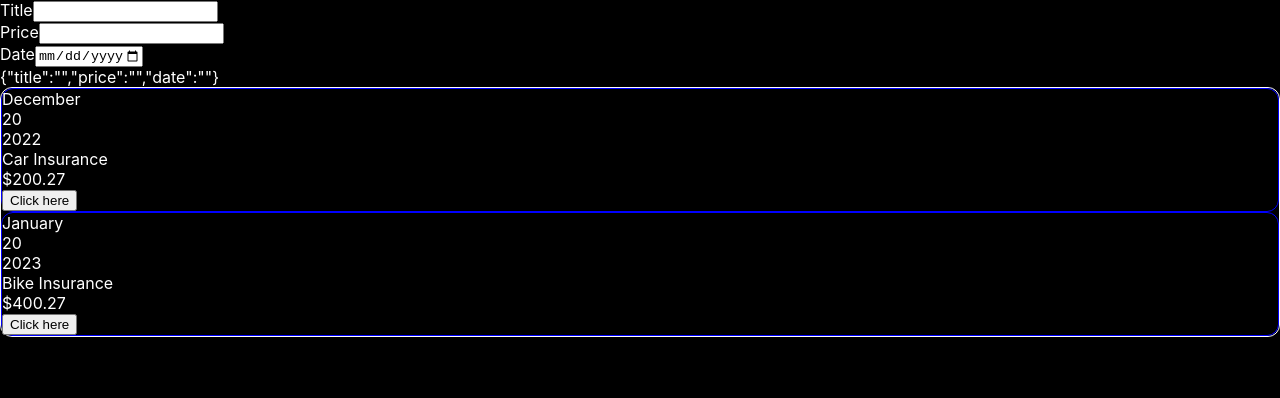
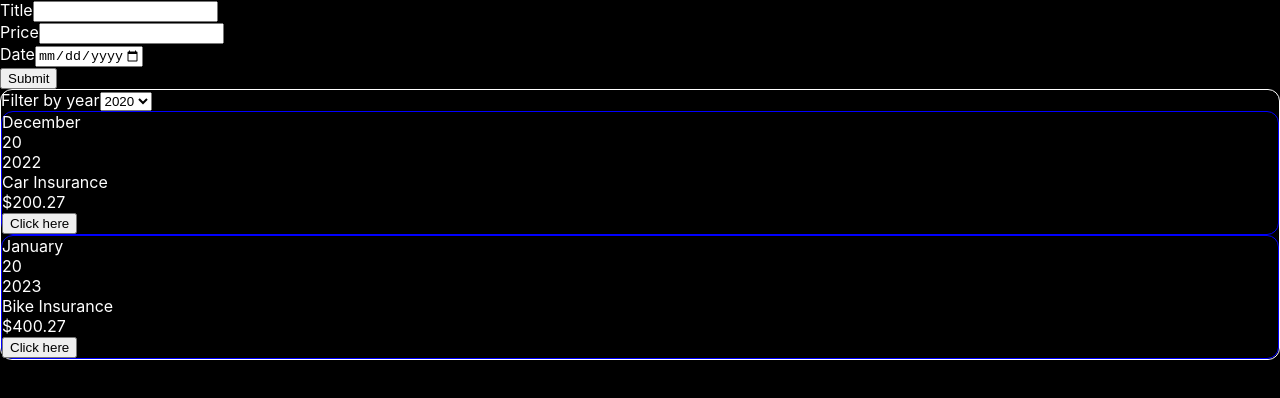
Before and after one commit to abhijeetbapuni/react-practice, a React (Create React App) app: page / in a window 1280 px wide. Shown: the top 398 px of the page. Built offline with nearby package versions, Linux system fonts and the light colour scheme.

Commit message:
state and events

```diff
--- a/src/App.js
+++ b/src/App.js
@@ -15,9 +15,14 @@ function App() {
       price: 400.27,
     },
   ];
+  const newExpenseDataHandler = (newExpenseData) => {
+    console.log("from app.js");
+    console.log(newExpenseData);
+  };
+
   return (
     <div className="app-bg">
-      <NewExpense />
+      <NewExpense onNewExpenseData={newExpenseDataHandler} />
       <Expenses expenses={expenses} />
     </div>
   );
--- a/src/components/Expenses/Expenses.js
+++ b/src/components/Expenses/Expenses.js
@@ -1,9 +1,20 @@
+import { useState } from "react";
 import Card from "../UI/Card";
 import ExpenseItem from "./ExpenseItem";
+import ExpensesFilter from "./ExpensesFilter";
 
 const Expenses = ({ expenses }) => {
+  const [filteredYear, setFilteredYear] = useState(2020);
+  const filterChangeHandler = (selectedYear) => {
+    setFilteredYear(selectedYear);
+    console.log(selectedYear);
+  };
   return (
     <Card className="expenses">
+      <ExpensesFilter
+        selectedYear={filteredYear}
+        onChangeFilter={filterChangeHandler}
+      />
       <ExpenseItem
         date={expenses[0].date}
         title={expenses[0].title}
--- /dev/null
+++ b/src/components/Expenses/ExpensesFilter.js
@@ -0,0 +1,20 @@
+import React from "react";
+
+const ExpensesFilter = ({ selectedYear, onChangeFilter }) => {
+  const dropdownChangeHandler = (e) => {
+    onChangeFilter(e.target.value);
+  };
+  return (
+    <div>
+      <label htmlFor="filter">Filter by year</label>
+      <select value={selectedYear} onChange={dropdownChangeHandler}>
+        <option value="2022">2022</option>
+        <option value="2021">2021</option>
+        <option value="2020">2020</option>
+        <option value="2019">2019</option>
+      </select>
+    </div>
+  );
+};
+
+export default ExpensesFilter;
--- a/src/components/NewExpense/ExpenseForm.js
+++ b/src/components/NewExpense/ExpenseForm.js
@@ -1,55 +1,36 @@
 import React, { useState } from "react";
 
-const ExpenseForm = () => {
-  const [userInput, setUserInput] = useState({
-    title: "",
-    price: "",
-    date: "",
-  });
+const ExpenseForm = ({ onSaveExpense }) => {
+  const [title, setTitle] = useState("");
+  const [price, setPrice] = useState("");
+  const [date, setDate] = useState("");
   const titleChangeHandler = (e) => {
-    // setUserInput({
-    //   ...userInput,
-    //   title: e.target.value,
-    // });
-    //safer approach
-    setUserInput((prevState) => {
-      return {
-        ...prevState,
-        title: e.target.value,
-      };
-    });
+    setTitle(e.target.value);
   };
   const priceChangeHandler = (e) => {
-    // setUserInput({
-    //   ...userInput,
-    //   price: e.target.value,
-    // });
-    //safer approach
-    setUserInput((prevState) => {
-      return {
-        ...prevState,
-        price: e.target.value,
-      };
-    });
+    setPrice(e.target.value);
   };
   const dateChangeHandler = (e) => {
-    // setUserInput({
-    //   ...userInput,
-    //   date: e.target.value,
-    // });
-    //safer approach
-    setUserInput((prevState) => {
-      return {
-        ...prevState,
-        date: e.target.value,
-      };
-    });
+    setDate(e.target.value);
+  };
+  const submitHandler = (event) => {
+    event.preventDefault();
+    const expenseData = {
+      title,
+      price,
+      date: new Date(date),
+    };
+    onSaveExpense(expenseData);
+    //two way data bidning
+    setTitle("");
+    setPrice("");
+    setDate("");
   };
   return (
-    <>
+    <form onSubmit={submitHandler}>
       <div>
         <label htmlFor="title">Title</label>
-        <input type="text" onChange={titleChangeHandler} />
+        <input type="text" onChange={titleChangeHandler} value={title} />
       </div>
       <div>
         <label htmlFor="price">Price</label>
@@ -57,6 +38,7 @@ const ExpenseForm = () => {
           type="number"
           min="0.01"
           step="0.01"
+          value={price}
           onChange={priceChangeHandler}
         />
       </div>
@@ -66,11 +48,12 @@ const ExpenseForm = () => {
           type="date"
           min="2019-01-01"
           max="2020-12-31"
+          value={date}
           onChange={dateChangeHandler}
         />
       </div>
-      {JSON.stringify(userInput)}
-    </>
+      <button type="submit">Submit</button>
+    </form>
   );
 };
 
--- a/src/components/NewExpense/NewExpense.js
+++ b/src/components/NewExpense/NewExpense.js
@@ -1,10 +1,17 @@
 import React from "react";
 import ExpenseForm from "./ExpenseForm";
 
-const NewExpense = () => {
+const NewExpense = ({ onNewExpenseData }) => {
+  const saveExpenseHandler = (expenseData) => {
+    const newExpense = {
+      ...expenseData,
+      id: Math.random(),
+    };
+    onNewExpenseData(newExpense);
+  };
   return (
     <div>
-      <ExpenseForm />
+      <ExpenseForm onSaveExpense={saveExpenseHandler} />
     </div>
   );
 };
```
